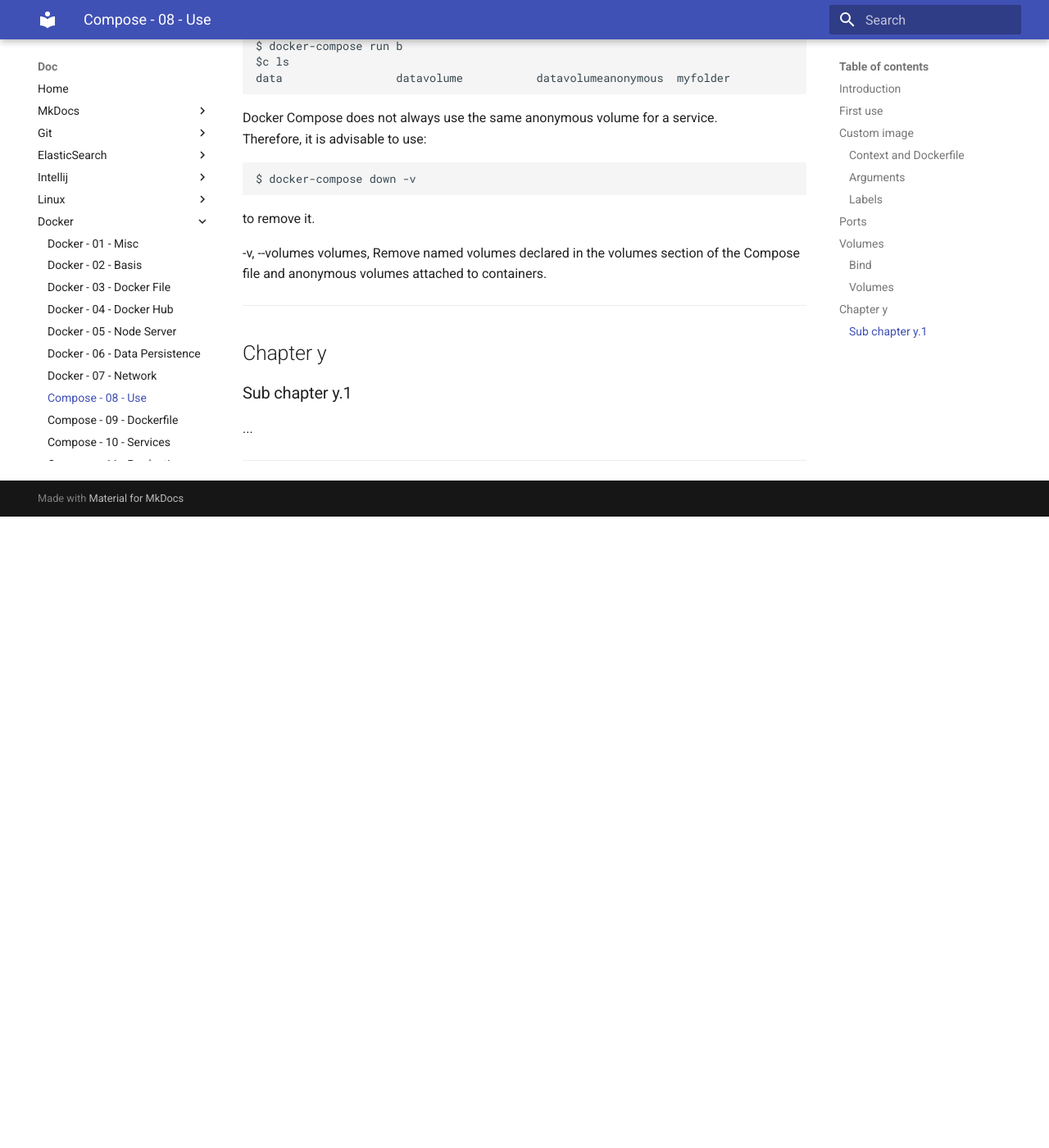
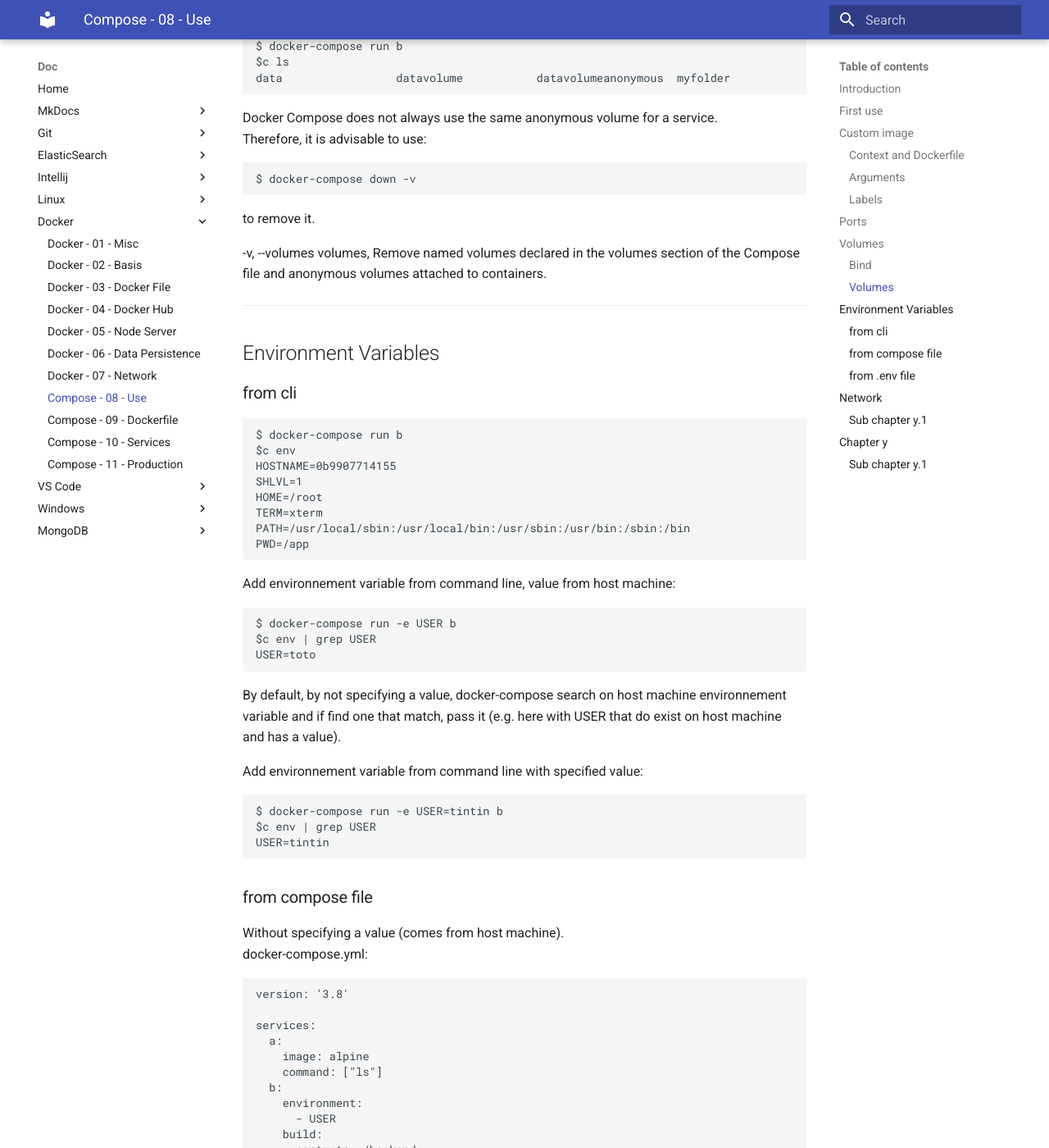
Before and after one commit to oldu73/doc, an MkDocs documentation site: the page built from docs/docker/8-compose-use.md, in a window 1280 px wide and 1400 px high, scrolled down 9234 px. Shown: the whole window at 82% size. Built offline with MkDocs 1.6.1 and Material for MkDocs 9.7.7, drawn with Linux system fonts in a browser that asks for light colours; before the commit the page ends 9864 px from its top, so only the background shows below that; some of the changed text lies outside the part shown.

Commit message:
docker compose - 08 - use - environment variables

````diff
--- a/docs/docker/8-compose-use.md
+++ b/docs/docker/8-compose-use.md
@@ -466,6 +466,249 @@
 
 ***
 
+## Environment Variables
+
+### from cli
+
+```console
+$ docker-compose run b
+$c env
+HOSTNAME=0b9907714155
+SHLVL=1
+HOME=/root
+TERM=xterm
+PATH=/usr/local/sbin:/usr/local/bin:/usr/sbin:/usr/bin:/sbin:/bin
+PWD=/app
+```
+
+Add environnement variable from command line, value from host machine:
+```console
+$ docker-compose run -e USER b
+$c env | grep USER
+USER=toto
+```
+
+By default, by not specifying a value, docker-compose search on host machine environnement variable and if find one that match, pass it (e.g. here with USER that do exist on host machine and has a value).
+
+Add environnement variable from command line with specified value:
+```console
+$ docker-compose run -e USER=tintin b
+$c env | grep USER
+USER=tintin
+```
+
+### from compose file
+
+Without specifying a value (comes from host machine).
+docker-compose.yml:
+```console
+version: '3.8'
+
+services:
+  a:
+    image: alpine
+    command: ["ls"]
+  b:
+    environment:
+      - USER
+    build:
+      context: ./backend
+      dockerfile: DockerfileBackend
+      args:
+        FOLDER: myfolder
+      labels:
+        - EMAIL=toto@test.com
+    ports:
+      - 80:80
+    volumes:
+      - type: bind
+        source: ./data
+        target: /app/data
+      - type: volume
+        source: datavolume
+        target: /app/datavolume
+      - type: volume
+        target: /app/datavolumeanonymous
+
+volumes:
+  datavolume:
+```
+
+test:
+```console
+$ docker-compose build
+$ docker-compose run b
+$c env | grep USER
+USER=toto
+```
+
+By specifying a value.
+docker-compose.yml:
+```console
+version: '3.8'
+
+services:
+  a:
+    image: alpine
+    command: ["ls"]
+  b:
+    environment:
+      - USER=tintin
+    build:
+      context: ./backend
+      dockerfile: DockerfileBackend
+      args:
+        FOLDER: myfolder
+      labels:
+        - EMAIL=toto@test.com
+    ports:
+      - 80:80
+    volumes:
+      - type: bind
+        source: ./data
+        target: /app/data
+      - type: volume
+        source: datavolume
+        target: /app/datavolume
+      - type: volume
+        target: /app/datavolumeanonymous
+
+volumes:
+  datavolume:
+```
+
+test:
+```console
+$ docker-compose build
+$ docker-compose run b
+$c env | grep USER
+USER=tintin
+```
+
+### from .env file
+
+If value of environment variable is not specified, docker compose search for corresponding value in host machine, if not found, search then in '.env' file.
+.env:
+```
+NODE_ENV=development
+```
+
+docker-compose.yml:
+```console
+version: '3.8'
+
+services:
+  a:
+    image: alpine
+    command: ["ls"]
+  b:
+    environment:
+      - NODE_ENV
+    build:
+      context: ./backend
+      dockerfile: DockerfileBackend
+      args:
+        FOLDER: myfolder
+      labels:
+        - EMAIL=toto@test.com
+    ports:
+      - 80:80
+    volumes:
+      - type: bind
+        source: ./data
+        target: /app/data
+      - type: volume
+        source: datavolume
+        target: /app/datavolume
+      - type: volume
+        target: /app/datavolumeanonymous
+
+volumes:
+  datavolume:
+```
+
+test:
+```console
+$ docker-compose build
+$ docker-compose run b
+$c env | grep NODE_ENV
+NODE_ENV=development
+```
+
+By specifying an environnement file, all variables contained in it will be imported in container.
+.env:
+```
+NODE_ENV=development
+TEST_ENV=test
+```
+
+docker-compose.yml:
+```console
+version: '3.8'
+
+services:
+  a:
+    image: alpine
+    command: ["ls"]
+  b:
+    env_file:
+      - .env
+    build:
+      context: ./backend
+      dockerfile: DockerfileBackend
+      args:
+        FOLDER: myfolder
+      labels:
+        - EMAIL=toto@test.com
+    ports:
+      - 80:80
+    volumes:
+      - type: bind
+        source: ./data
+        target: /app/data
+      - type: volume
+        source: datavolume
+        target: /app/datavolume
+      - type: volume
+        target: /app/datavolumeanonymous
+
+volumes:
+  datavolume:
+```
+
+test:
+```console
+$ docker-compose build
+$ docker-compose run b
+$c env | grep _ENV
+TEST_ENV=test
+NODE_ENV=development
+```
+
+You may have many environnement files.
+
+You may specify env file in command line, works only with 'up':
+```console
+$ docker-compose --env-file ./.env up
+```
+
+You may use both 'env_file' and 'environnement' for same service.
+
+You may specify compose project name instead of current folder with, e.g. in .env file:
+```
+COMPOSE_PROJECT_NAME=myproject
+```
+
+***
+
+## Network
+
+### Sub chapter y.1
+
+...
+
+***
+
 ## Chapter y
 
 ### Sub chapter y.1
````
